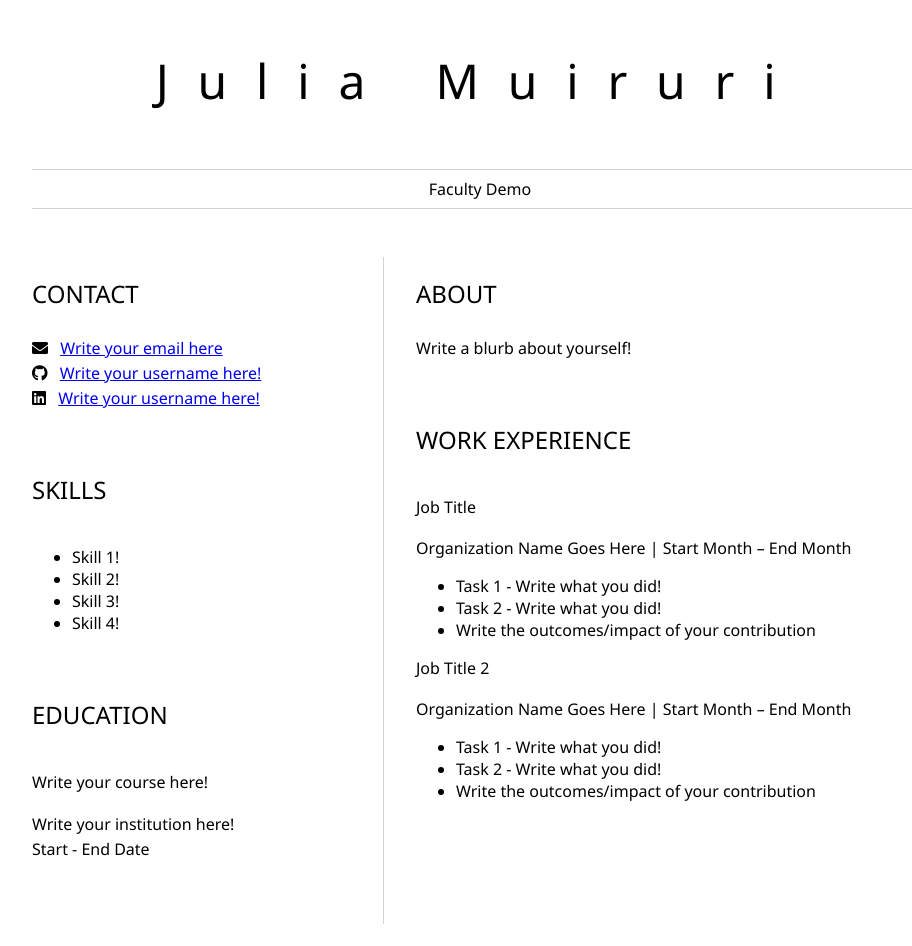
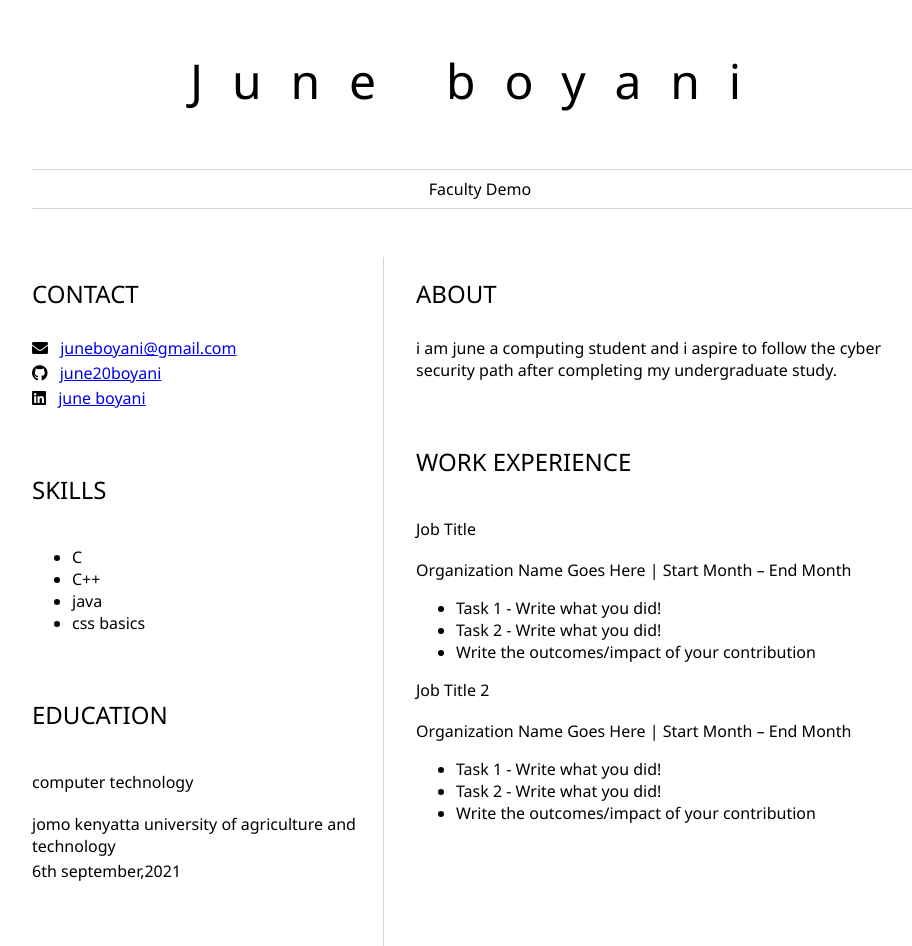
Before and after one commit to june20boyani/june-boyani, a plain HTML site: page index.html in a window 1280 px wide. Shown: the whole page, without its empty margins (160-1072 px from the left). Before the commit the page ends 924 px from the top, so only its background shows below. Drawn offline with Linux system fonts and the light colour scheme.

Commit message:
change on the code

```diff
--- a/index.html
+++ b/index.html
@@ -8,7 +8,7 @@
 	<body>
 		<header id="header">
 			<!-- resume header with your name and title -->
-			<h1>Julia Muiruri</h1>
+			<h1>June boyani</h1>
 			<hr>
 			Faculty Demo
 			<hr>
@@ -20,36 +20,36 @@
 					<!-- contact info including social media -->
                     <p>
                         <i class="fa fa-envelope" aria-hidden="true"></i>
-                        <a href="mailto:username@domain.top-level domain">Write your email here</a>
+                        <a href="mailto:username@domain.top-level domain">juneboyani@gmail.com</a>
                     </p>
                     <p>
                         <i class="fab fa-github" aria-hidden="true"></i>
-                        <a href="github.com/yourGitHubUsername">Write your username here!</a>
+                        <a href="github.com/yourGitHubUsername">june20boyani</a>
                     </p>
                     <p>
                         <i class="fab fa-linkedin" aria-hidden="true"></i>
-                        <a href="linkedin.com/yourLinkedInUsername">Write your username here!</a>
+                        <a href="linkedin.com/yourLinkedInUsername">june boyani</a>
                     </p>
 				</section>
 				<section>
 					<h2>SKILLS</h2>
 					<!-- your skills -->
                     <ul>
-                        <li>Skill 1!</li>
-                        <li>Skill 2!</li>
-                        <li>Skill 3!</li>
-                        <li>Skill 4!</li>
+                        <li>C</li>
+                        <li>C++</li>
+                        <li>java</li>
+                        <li>css basics</li>
                     </ul>
 				</section>
 				<section>
 					<h2>EDUCATION</h2>
 					<!-- your education -->
-                    <h3>Write your course here!</h3>
+                    <h3>computer technology</h3>
                     <p>
-                        Write your institution here!
+                        jomo kenyatta university of agriculture and technology
                     </p>
                     <p>
-                        Start - End Date
+                        6th september,2021
                     </p>
 				</section>
 			</article>
@@ -57,7 +57,7 @@
 				<section>
 					<h2>ABOUT</h2>
 					<!-- about you -->
-                    <p>Write a blurb about yourself!</p>
+                    <p>i am june a computing student and i aspire to follow the cyber security path after completing my undergraduate study.</p>
 				</section>
 				<section>
 					<h2>WORK EXPERIENCE</h2>
```
